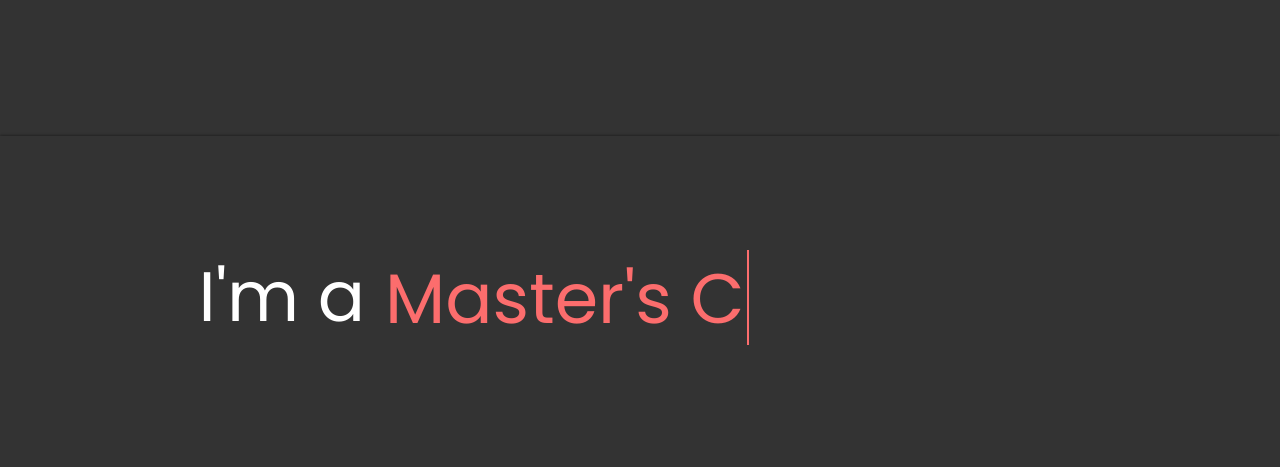
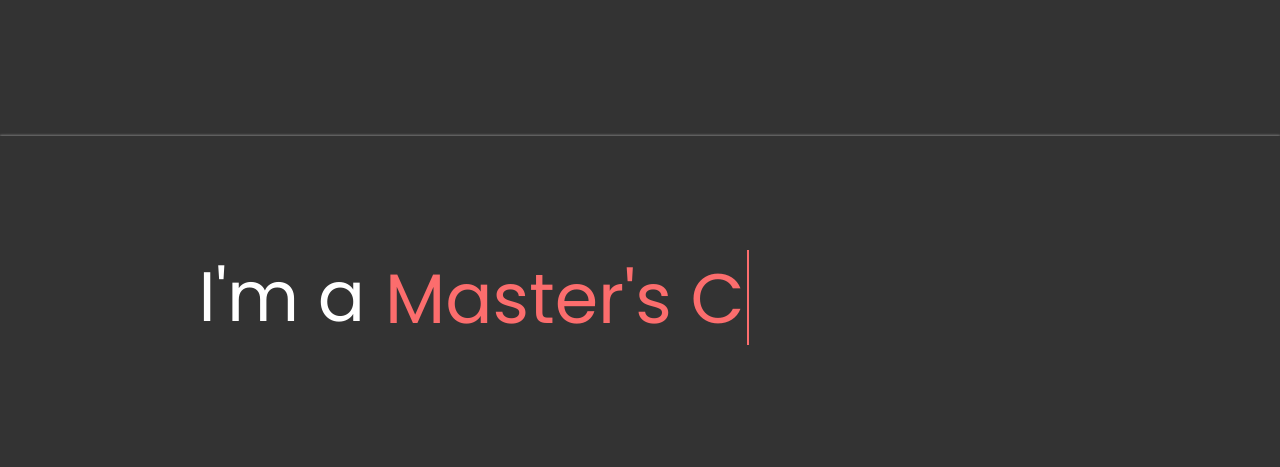
Before and after one commit to MohitKambli/My-Portfolio, a plain HTML site: page index.html in a window 1280 px wide. Shown: the part 2780-3247 px from the top of the page. Drawn offline with nearby package versions, Linux system fonts and the light colour scheme; some icons are missing.

Commit message:
Updated boundary colors of sticky effect

```diff
--- a/styles.css
+++ b/styles.css
@@ -217,7 +217,7 @@ span {
   height: 100vh;
   position: sticky;
   top: 0;
-  box-shadow: 0 -1px 3px rgba(0,0,0,0.1), 0 -1px 2px rgba(0,0,0,0.25);
+  box-shadow: 0 -1px 3px rgba(255, 255, 255, 0.1), 0 -1px 2px rgba(255, 255, 255, 0.25);
 }
 
 .stack__card:nth-child(1) {
```
